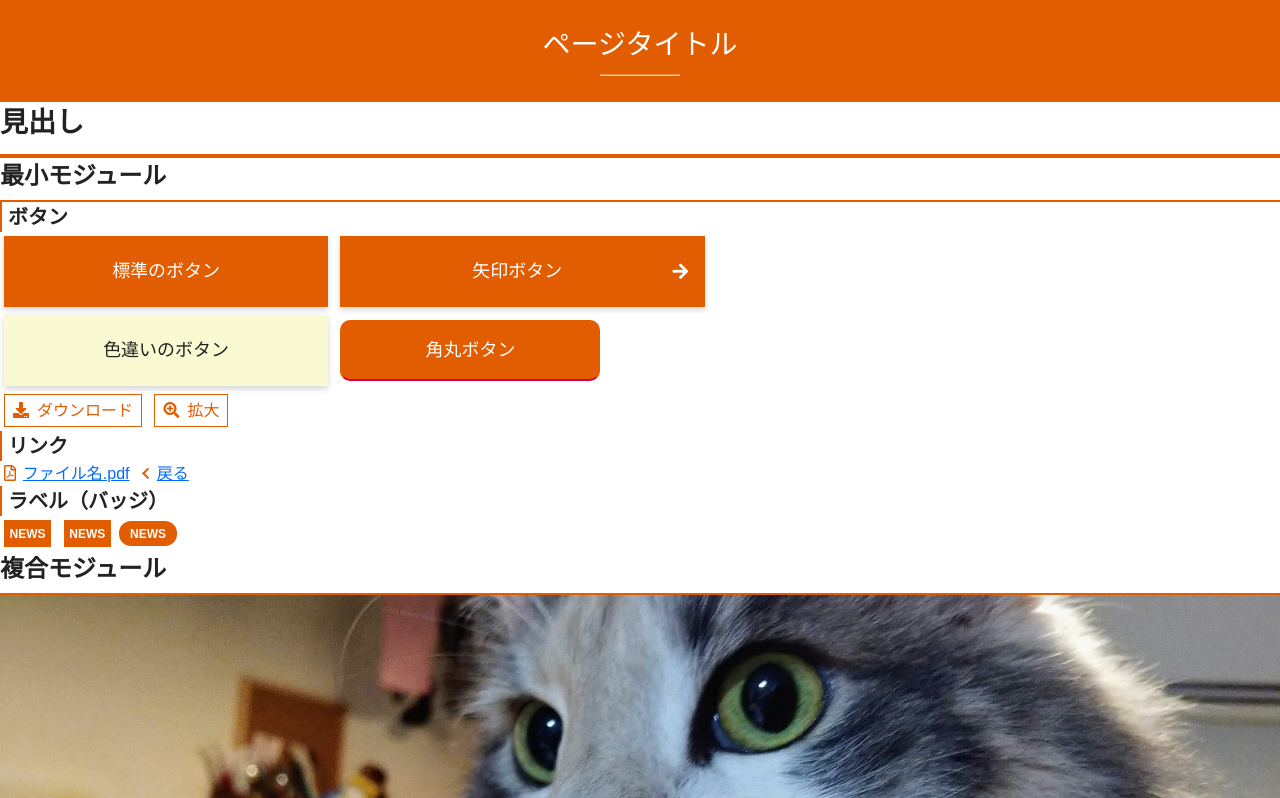
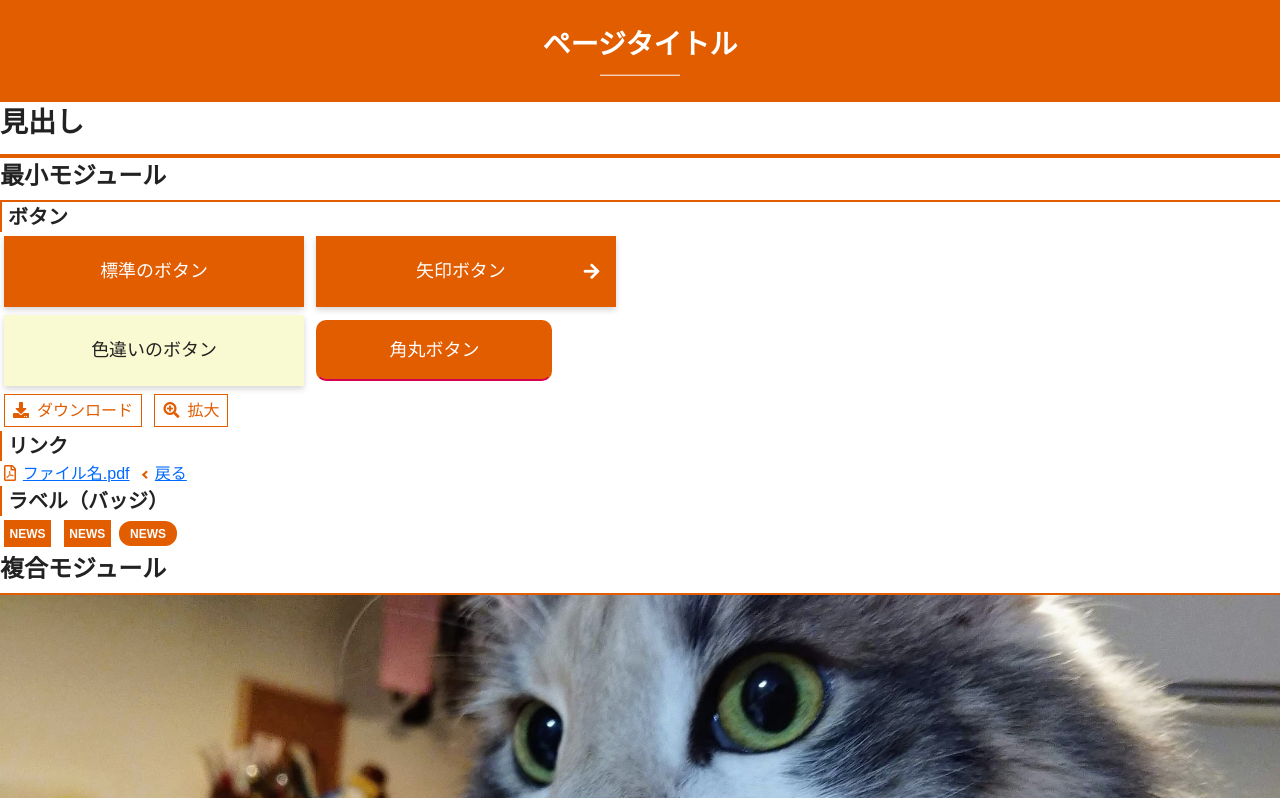
Before and after one commit to D-A-I/css-sample, a website: page index.html in a window 1280 px wide. Shown: the top 798 px of the page. Drawn offline with nearby package versions, Linux system fonts and the light colour scheme.

Commit message:
chore: modern-css-reset のパス変更

```diff
--- /dev/null
+++ b/assets/modern-css-reset/reset.min.css
@@ -0,0 +1 @@
+*,*::before,*::after{box-sizing:border-box}body,h1,h2,h3,h4,p,figure,blockquote,dl,dd{margin:0}ul[role="list"],ol[role="list"]{list-style:none}html:focus-within{scroll-behavior:smooth}body{min-height:100vh;text-rendering:optimizeSpeed;line-height:1.5}a:not([class]){text-decoration-skip-ink:auto}img,picture{max-width:100%;display:block}input,button,textarea,select{font:inherit}@media(prefers-reduced-motion:reduce){html:focus-within{scroll-behavior:auto}*,*::before,*::after{animation-duration:.01ms !important;animation-iteration-count:1 !important;transition-duration:.01ms !important;scroll-behavior:auto !important}}
--- a/index.html
+++ b/index.html
@@ -6,7 +6,7 @@
   <meta http-equiv="X-UA-Compatible" content="IE=edge">
   <meta name="viewport" content="width=device-width, initial-scale=1.0">
   <title>Document</title>
-  <link rel="stylesheet" href="node_modules/modern-css-reset/dist/reset.min.css">
+  <link rel="stylesheet" href="assets/modern-css-reset/reset.min.css">
   <link rel="stylesheet" href="assets/style.css">
 </head>
 
```
